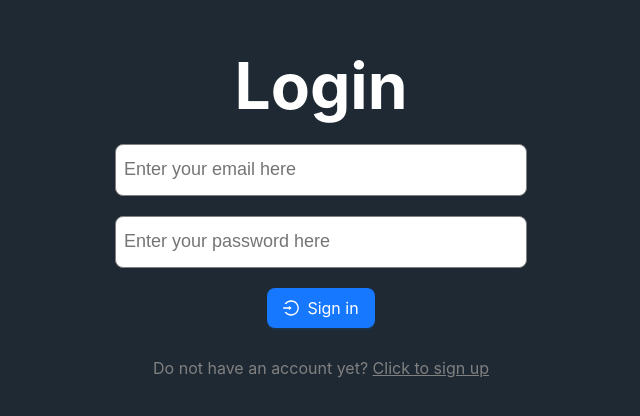
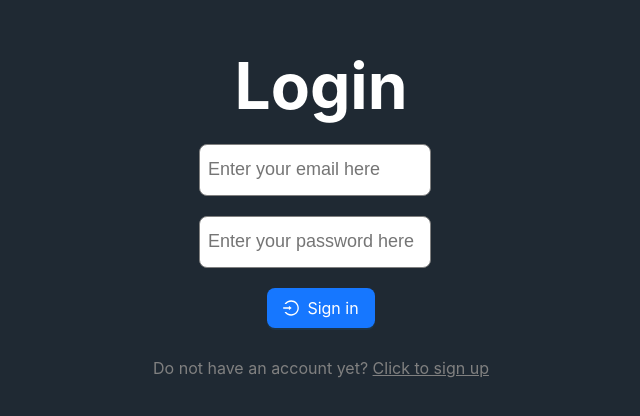
Before and after one commit to egorka13/fitness-app, a React (Create React App) app: page /auth in a window 1280 px wide. Shown: the part 188-604 px from the top of the page, without its empty margins (319-959 px from the left). Built offline with nearby package versions, Linux system fonts and the light colour scheme; no server answers.

Commit message:
fix styles

```diff
--- a/src/components/Auth/Auth.module.scss
+++ b/src/components/Auth/Auth.module.scss
@@ -24,14 +24,16 @@
 }
 
 .inputContainer > .errorLabel {
-  width: 400px;
+  width: 90%;
+  max-width: 400px;
   color: red;
   font-size: 12px;
 }
 
 .inputBox {
   height: 48px;
-  width: 400px;
+  width: 90%;
+  max-width: 400px;
   font-size: large;
   border-radius: 8px;
   border: 1px solid grey;
```
